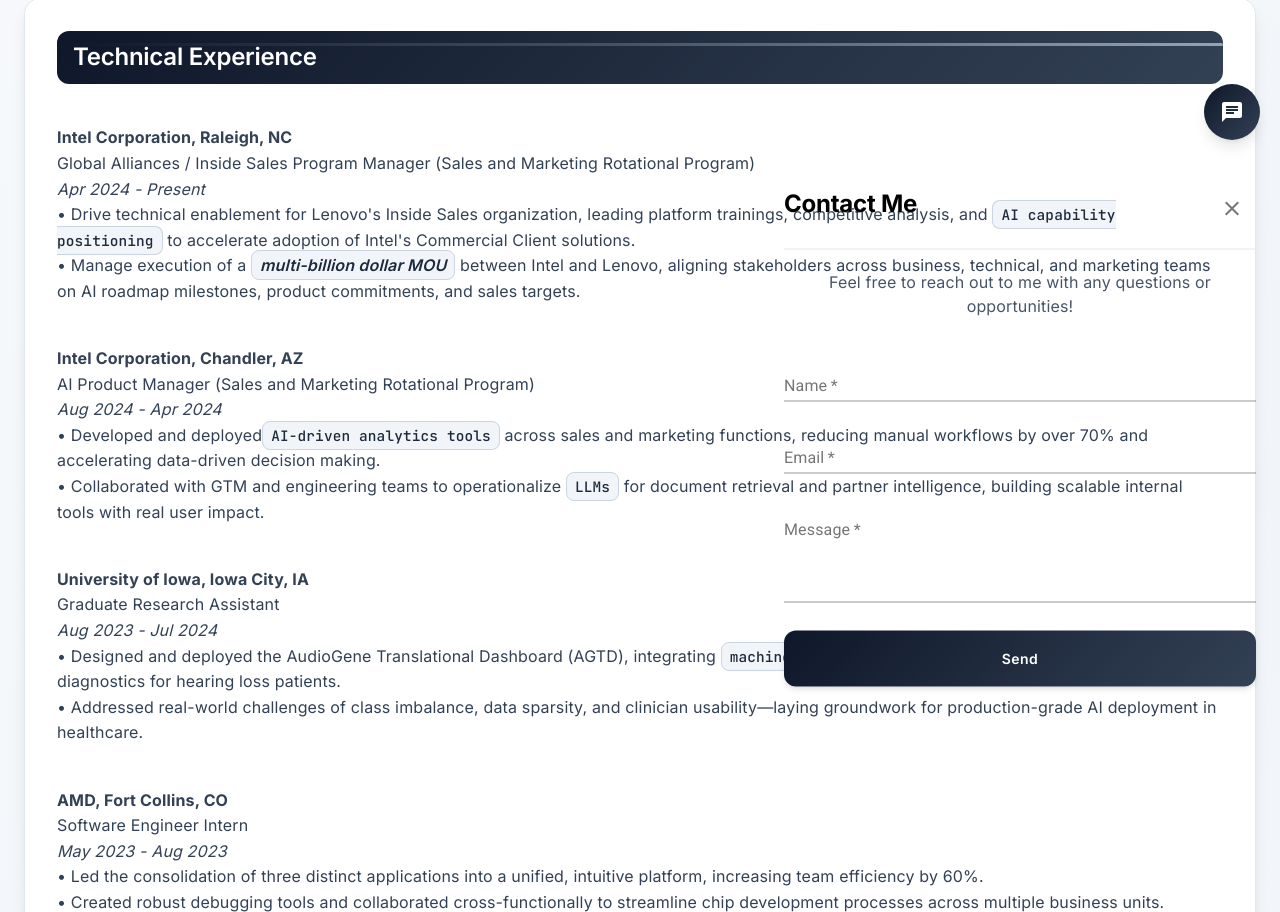
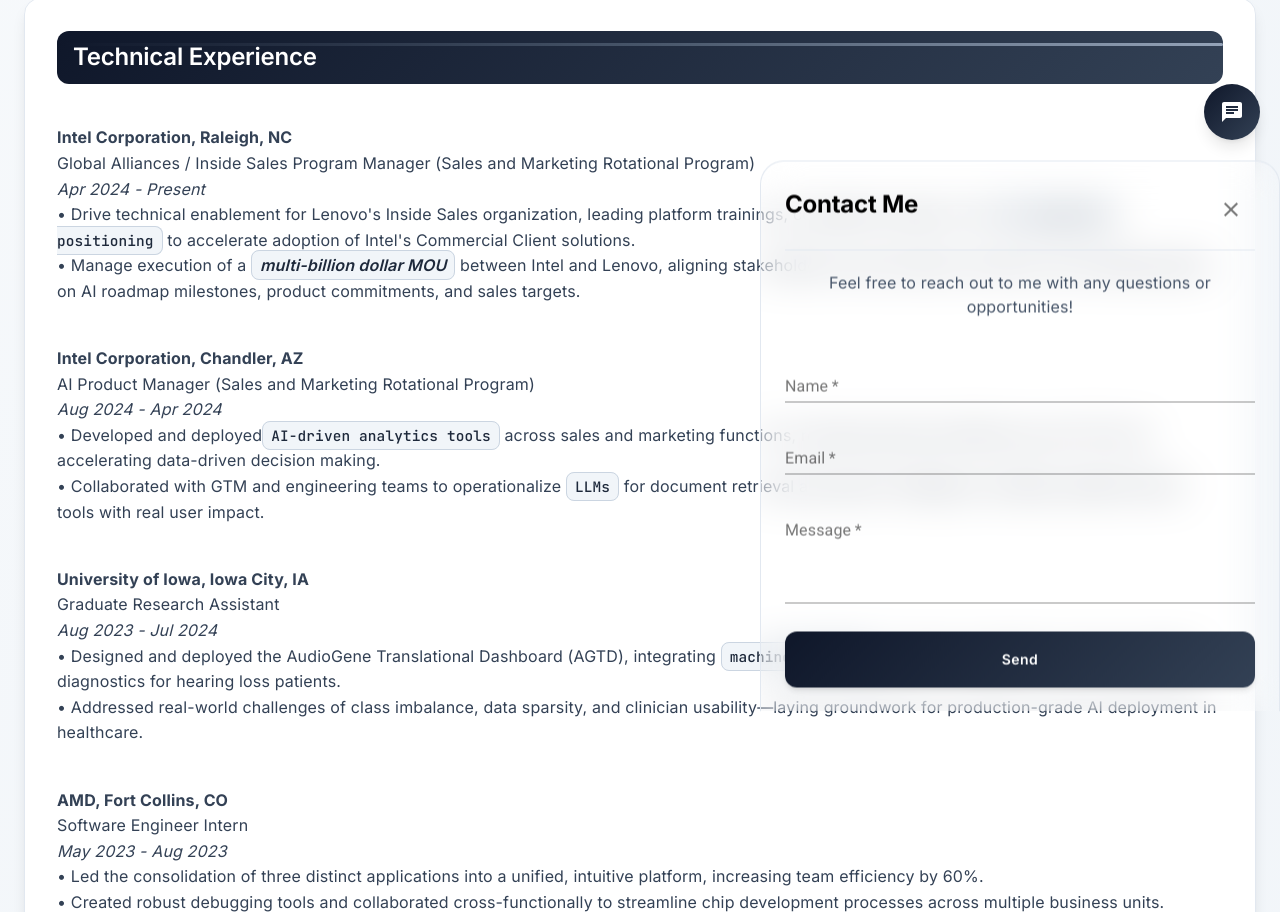
Before and after one commit to bdesollar/Portfolio_Website, a React (Create React App) app: page /resume in a window 1280 px wide. Shown: the part 640-1552 px from the top of the page. Built offline with nearby package versions, Linux system fonts and the light colour scheme.

Commit message:
Refine .gitignore to exclude the entire .firebase directory and update Contact.css with enhanced background styles and border for improved UI aesthetics.

```diff
--- a/src/styles/Contact.css
+++ b/src/styles/Contact.css
@@ -7,9 +7,12 @@
   width: 100%;
   max-width: 520px;
   padding: var(--space-6);
-  background: none;
+  background: rgba(255, 255, 255, 0.98);
+  backdrop-filter: blur(20px);
+  -webkit-backdrop-filter: blur(20px);
   box-shadow: var(--shadow-xl);
   border-radius: var(--radius-2xl) var(--radius-2xl) 0 0;
+  border: 1px solid var(--primary-200);
   border-bottom: none;
   transform: translateY(100%);
   transition: all 0.4s cubic-bezier(0.4, 0, 0.2, 1);
```
Also changed, not shown: 1 other file (tests, documents, lock files or other folders).
